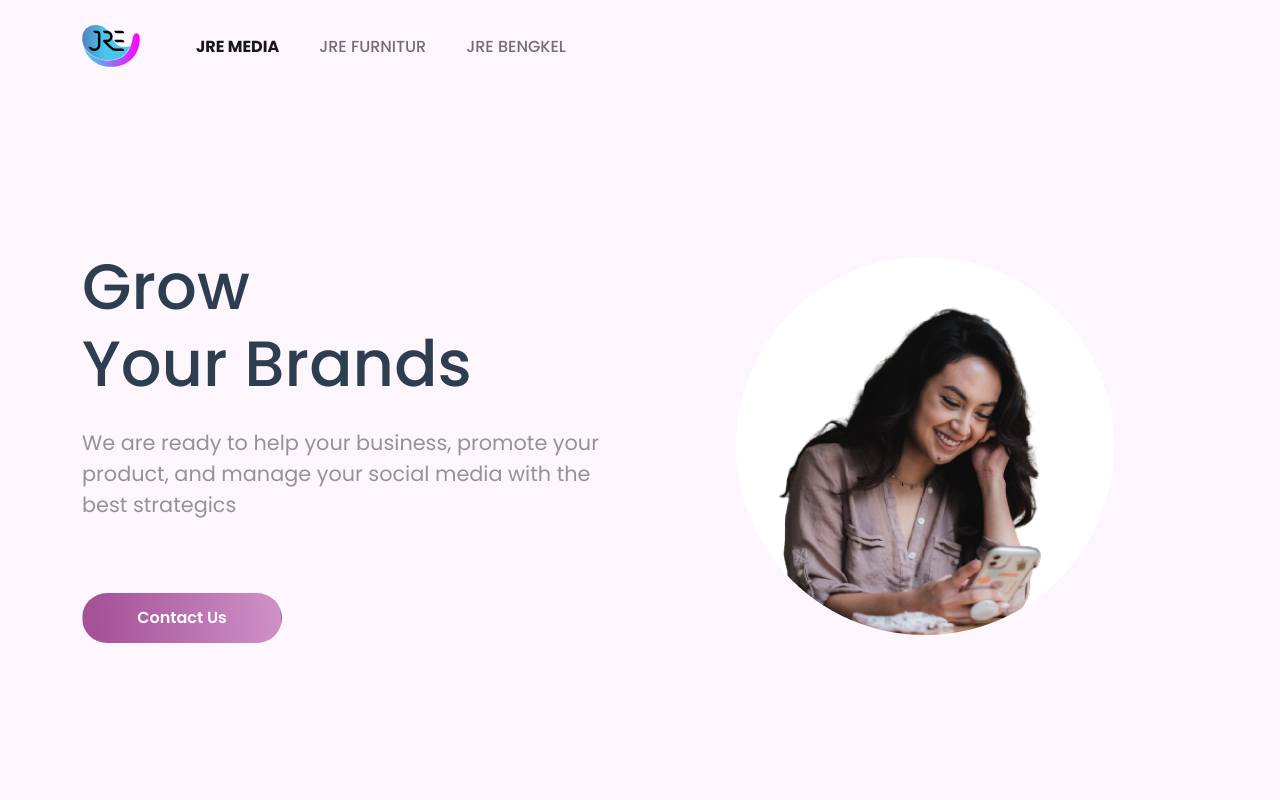
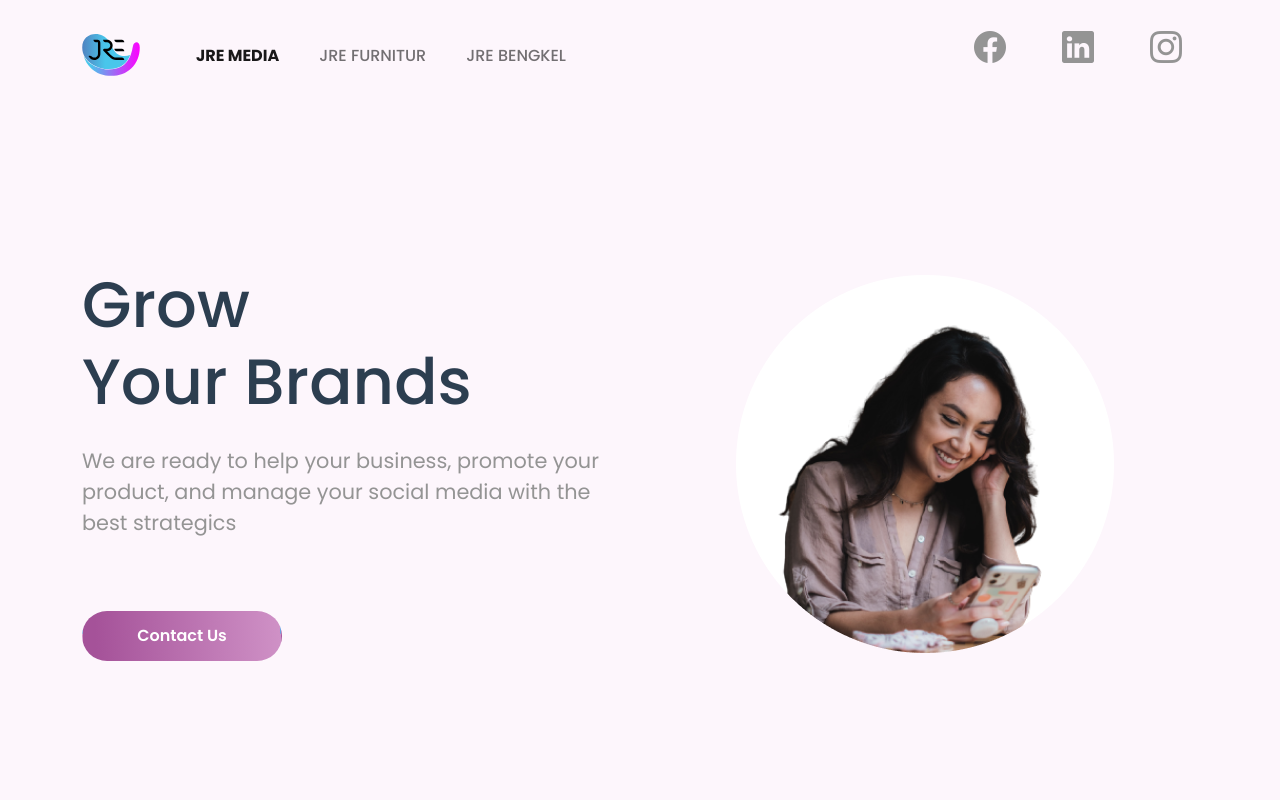
Before and after one commit to imfariz/jreprojecttesting, a Vue app: page / in a window 1280 px wide. Shown: the top 800 px of the page. Built offline with nearby package versions, Linux system fonts and the light colour scheme.

Commit message:
revisi 1

```diff
--- a/index.html
+++ b/index.html
@@ -11,6 +11,7 @@
     <link rel="preconnect" href="https://fonts.gstatic.com" crossorigin>
     <link href="https://fonts.googleapis.com/css2?family=Poppins:ital,wght@0,100;0,200;0,300;0,400;0,500;0,600;0,700;0,800;0,900;1,100;1,200;1,300;1,400;1,500;1,600;1,700;1,800;1,900&display=swap" rel="stylesheet">
     <link rel="stylesheet" href="https://cdn.jsdelivr.net/npm/bootstrap-icons@1.3.0/font/bootstrap-icons.css">
+    <link rel="stylesheet" href="https://cdn.jsdelivr.net/npm/bootstrap-icons@1.8.1/font/bootstrap-icons.css">
 
     <!-- Bootstrap -->
     <link href="https://cdn.jsdelivr.net/npm/bootstrap@5.1.3/dist/css/bootstrap.min.css" rel="stylesheet" integrity="sha384-1BmE4kWBq78iYhFldvKuhfTAU6auU8tT94WrHftjDbrCEXSU1oBoqyl2QvZ6jIW3" crossorigin="anonymous">
--- a/src/components/Bottom.vue
+++ b/src/components/Bottom.vue
@@ -3,7 +3,7 @@
         <div class="container text-center text-md-start">
             <img src="../assets/JREMEDIAlogo.svg" alt="JRE Media" style="width:58px; height:42px">
             <div class="footnote row mt-5 mt-md-1 g-5 ps-md-5 align-items-baseline">
-                <div class="col-md-2 col-8">
+                <div class="col-md-3 col-8">
                     <h5 class="fw-bolder mb-4">Another Service</h5>
                     <ul>
                         <li>JRE Media</li>
@@ -11,14 +11,7 @@
                         <li>JRE Bengkel</li>
                     </ul>
                 </div>
-                <div class="col-md-2 col-4">
-                    <h5 class="fw-bolder mb-4">LAINNYA</h5>
-                    <ul>
-                        <li>Blog</li>
-                        <li>Kebijakan</li>
-                    </ul>
-                </div>
-                <div class="sosmed col-md-2 col-12 my-5 my-md-0">
+                <div class="sosmed col-md-4 col-12 my-5 my-md-0">
                     <h5 class="fw-bolder mb-4">SOSIAL MEDIA</h5>
                     <div class="icons text-center rounded-3 me-3">
                         <a href="https://www.facebook.com/JREMediaIndonesia/" target="_blank">
--- a/src/components/Topbar.vue
+++ b/src/components/Topbar.vue
@@ -30,6 +30,26 @@
                     </a>
                 </li>
             </ul>
+            <ul class="social-media mt-4 mt-md-0 d-flex justify-content-center">
+                <li class="nav-item">
+                    <a class="nav-link" href="https://www.facebook.com/JREMediaIndonesia/">
+                        <i class="bi bi-facebook"></i>
+                        <!-- <span class="ms-1">Facebook</span> -->
+                    </a>
+                </li>
+                <li class="nav-item">
+                    <a class="nav-link" href="https://id.linkedin.com/in/jre-media-042a58181">
+                        <i class="bi bi-linkedin"></i>
+                        <!-- <span class="ms-1">Linkedin</span> -->
+                    </a>
+                </li>
+                <li class="nav-item">
+                    <a class="nav-link" href="https://www.instagram.com/jre.media/">
+                        <i class="bi bi-instagram"></i>
+                        <!-- <span class="ms-1">Instagram</span> -->
+                    </a>
+                </li>
+            </ul>
         </div>
     </div>
 </nav>
@@ -55,6 +75,32 @@ export default {
 </script>
 
 <style scoped>
+
+.social-media li a {
+    text-decoration: none;
+    color: #949494;
+}
+
+.social-media li {
+    list-style: none;
+}
+
+i {
+    font-size: 2em;
+}
+
+i.bi-facebook:hover {
+    color: #4267B2;
+}
+
+i.bi-linkedin:hover {
+    color: #0072b1;
+}
+
+i.bi-instagram:hover {
+    color: #8a3ab9;
+}
+
 .bg-light-media {
     background-color: #FDF6FC;
 }
```
